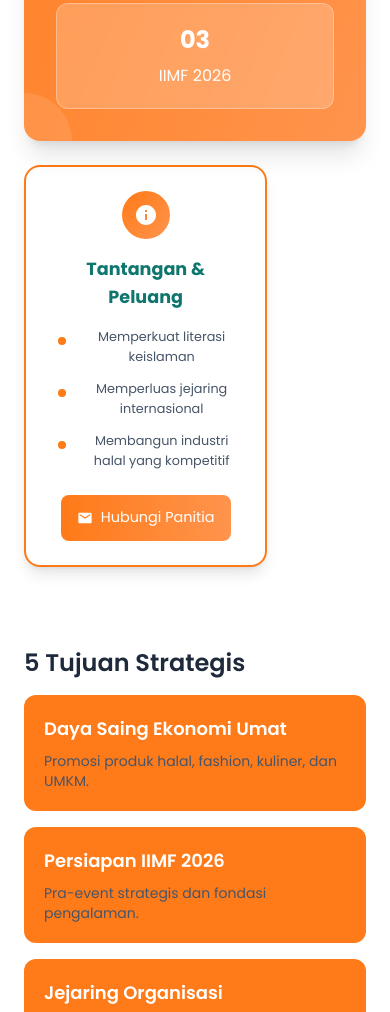
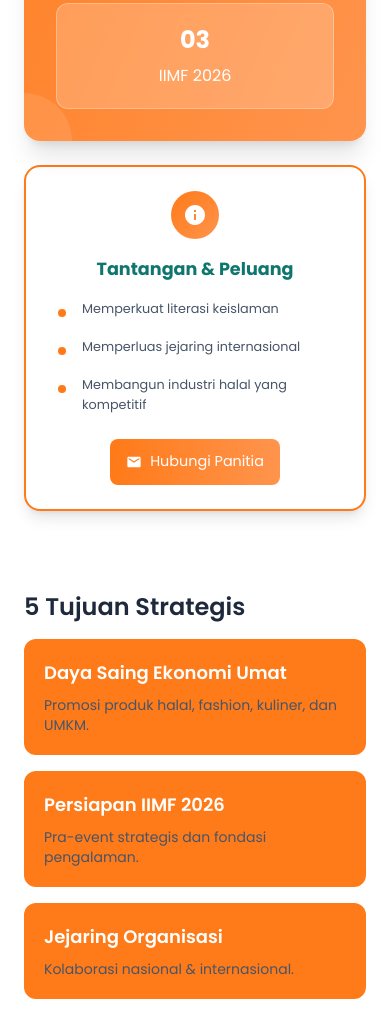
Before and after one commit to edipurwanto1988/inara, a plain HTML site: page index.html in a window 390 px wide. Shown: the part 1967-2979 px from the top of the page. Drawn offline with nearby package versions, Linux system fonts and the light colour scheme.

Commit message:
ratakiri

```diff
--- a/index.html
+++ b/index.html
@@ -528,10 +528,18 @@
 
     /* Responsive Aside Card */
     @media (max-width: 768px) {
+      .grid.md\:grid-cols-3 {
+        grid-template-columns: 1fr;
+        gap: 1.5rem;
+      }
+
+      .grid.md\:grid-cols-3 .col-span-2 {
+        grid-column: span 1;
+      }
+
       .aside-card {
         width: 100%;
-        max-width: 100%;
-        margin: 0 auto;
+        margin: 0;
       }
     }
 
@@ -557,6 +565,12 @@
 
       .aside-card .space-y-3 > div {
         gap: 0.5rem;
+        justify-content: flex-start;
+        text-align: left;
+      }
+
+      .aside-card .space-y-3 > div p {
+        text-align: left;
       }
 
       .aside-card .text-sm {
```
